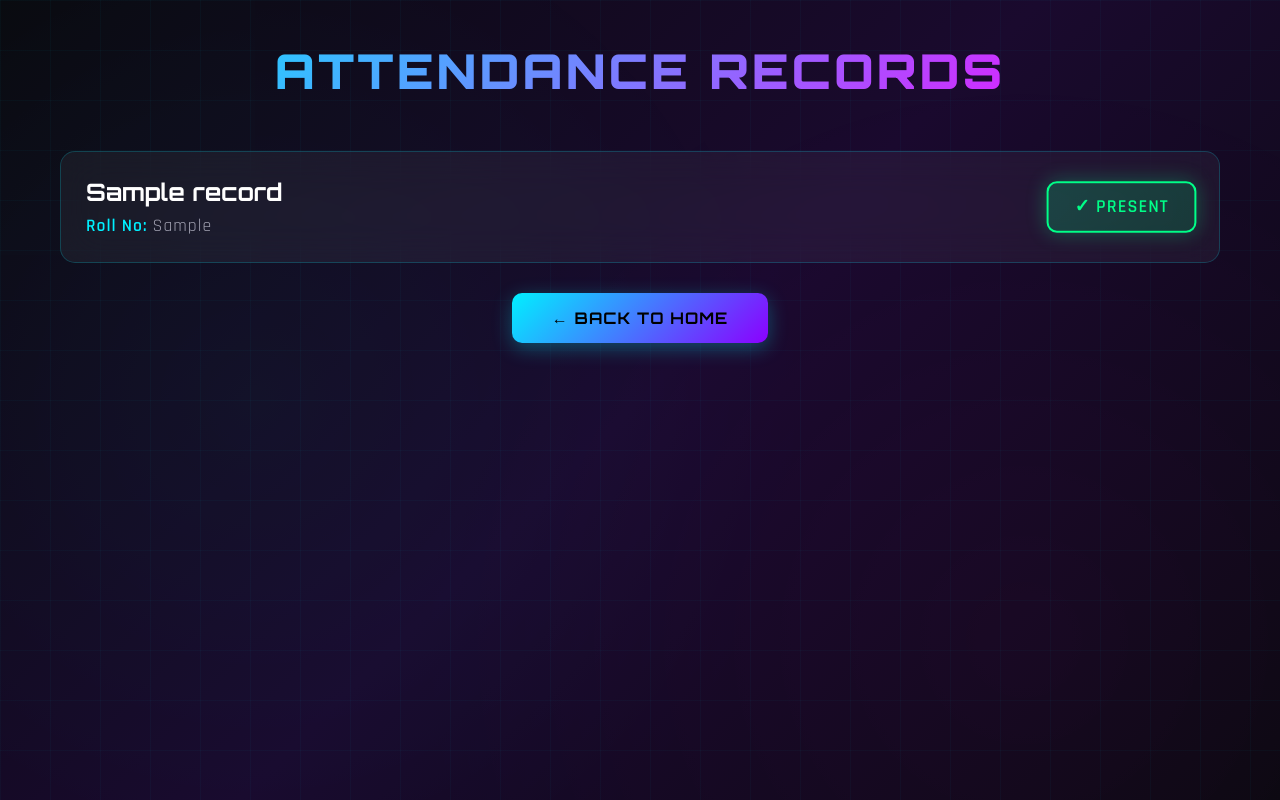
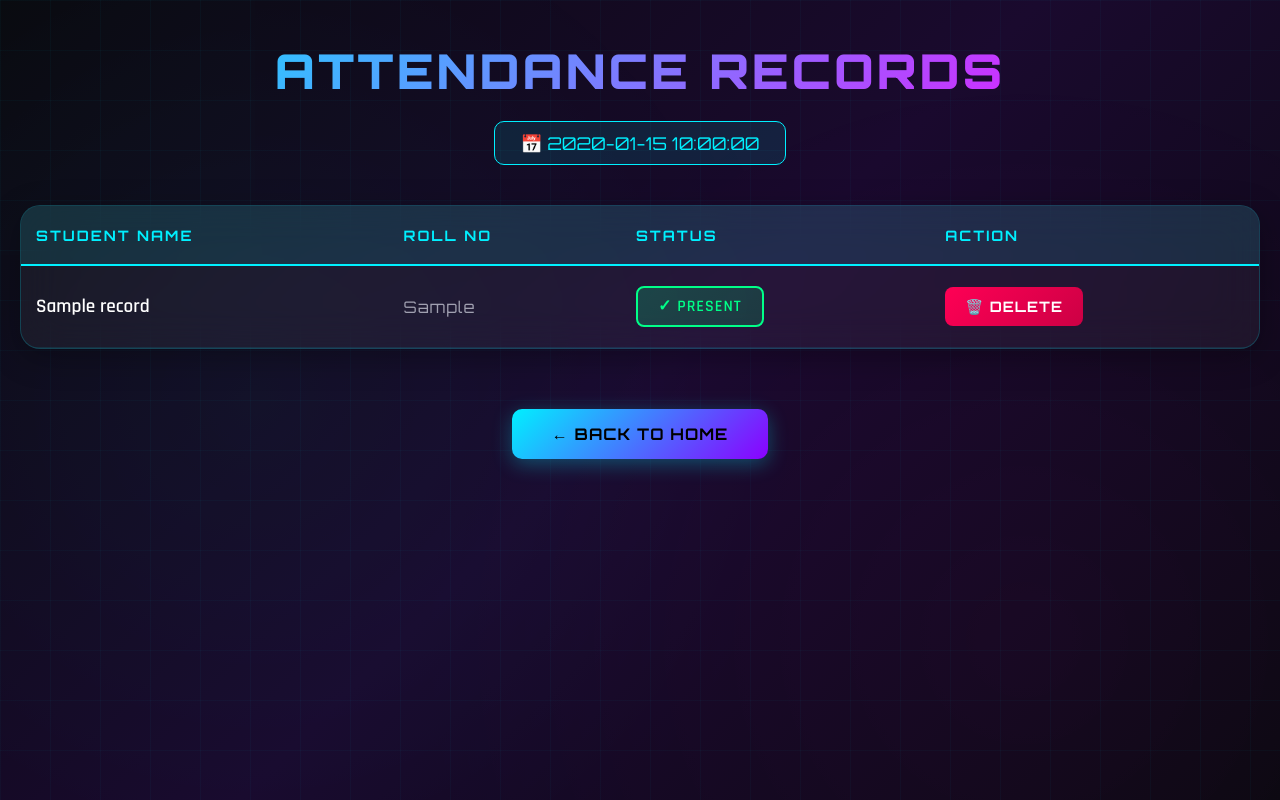
Before and after one commit to HarP25/smart-attendance-system, a Flask app: template templates/attendance.html in a window 1280 px wide. Run offline with Flask 3, Linux system fonts and the light colour scheme; the template is opened without the code that fills it: most values are stand-ins (such as "Sample title", 1, 10 or a date in 2020).

Commit message:
Refactor attendance HTML for improved layout and styling

```diff
--- a/templates/attendance.html
+++ b/templates/attendance.html
@@ -68,7 +68,7 @@
         }
 
         .container {
-            max-width: 1200px;
+            max-width: 1400px;
             margin: 0 auto;
             padding: 40px 20px;
             position: relative;
@@ -77,7 +77,7 @@
 
         .header {
             text-align: center;
-            margin-bottom: 50px;
+            margin-bottom: 40px;
             animation: slideDown 0.8s ease-out;
         }
 
@@ -105,10 +105,27 @@
             margin-bottom: 10px;
         }
 
-        .records-container {
-            display: grid;
-            gap: 20px;
+        .date-badge {
+            display: inline-block;
+            background: rgba(0, 240, 255, 0.1);
+            border: 1px solid var(--primary-neon);
+            border-radius: 10px;
+            padding: 10px 25px;
+            font-family: 'Orbitron', sans-serif;
+            font-size: 1.1rem;
+            color: var(--primary-neon);
+            margin-top: 10px;
+        }
+
+        .table-wrapper {
+            background: var(--glass-bg);
+            backdrop-filter: blur(20px);
+            border: 1px solid rgba(0, 240, 255, 0.2);
+            border-radius: 20px;
+            overflow: hidden;
+            box-shadow: 0 8px 32px rgba(0, 0, 0, 0.3);
             animation: fadeInUp 0.8s ease-out;
+            margin-bottom: 30px;
         }
 
         @keyframes fadeInUp {
@@ -122,19 +139,34 @@
             }
         }
 
-        .record-card {
-            background: var(--glass-bg);
-            backdrop-filter: blur(20px);
-            border: 1px solid rgba(0, 240, 255, 0.2);
-            border-radius: 15px;
-            padding: 25px;
+        table {
+            width: 100%;
+            border-collapse: collapse;
+        }
+
+        thead {
+            background: rgba(0, 240, 255, 0.1);
+            border-bottom: 2px solid var(--primary-neon);
+        }
+
+        th {
+            padding: 20px 15px;
+            text-align: left;
+            font-family: 'Orbitron', sans-serif;
+            font-weight: 700;
+            text-transform: uppercase;
+            letter-spacing: 2px;
+            font-size: 0.9rem;
+            color: var(--primary-neon);
+        }
+
+        tbody tr {
+            border-bottom: 1px solid rgba(0, 240, 255, 0.1);
             transition: all 0.3s ease;
-            position: relative;
-            overflow: hidden;
             animation: slideIn 0.6s ease-out backwards;
         }
 
-        .record-card:nth-child(n) {
+        tbody tr:nth-child(n) {
             animation-delay: calc(0.1s * var(--i));
         }
 
@@ -149,90 +181,70 @@
             }
         }
 
-        .record-card::before {
-            content: '';
-            position: absolute;
-            top: 0;
-            left: 0;
-            width: 4px;
-            height: 100%;
-            background: linear-gradient(180deg, var(--primary-neon), var(--secondary-neon));
-            opacity: 0;
-            transition: opacity 0.3s ease;
+        tbody tr:hover {
+            background: rgba(0, 240, 255, 0.05);
+            transform: scale(1.01);
         }
 
-        .record-card:hover {
-            border-color: var(--primary-neon);
-            transform: translateX(10px);
-            box-shadow: 0 8px 32px rgba(0, 240, 255, 0.2);
-        }
-
-        .record-card:hover::before {
-            opacity: 1;
-        }
-
-        .record-content {
-            display: grid;
-            grid-template-columns: 1fr auto;
-            gap: 20px;
-            align-items: center;
-        }
-
-        .student-details {
-            display: flex;
-            flex-direction: column;
-            gap: 8px;
+        td {
+            padding: 20px 15px;
+            font-size: 1rem;
         }
 
         .student-name {
-            font-size: 1.5rem;
             font-weight: 700;
             color: var(--text-primary);
-            font-family: 'Orbitron', sans-serif;
+            font-size: 1.2rem;
         }
 
-        .student-roll {
-            font-size: 1.1rem;
+        .roll-number {
             color: var(--text-secondary);
+            font-family: 'Orbitron', sans-serif;
             letter-spacing: 1px;
         }
 
-        .student-roll::before {
-            content: 'Roll No: ';
-            color: var(--primary-neon);
-            font-weight: 600;
-        }
-
         .status-badge {
-            padding: 12px 25px;
-            border-radius: 10px;
+            display: inline-block;
+            padding: 8px 20px;
+            border-radius: 8px;
             font-weight: 700;
-            font-size: 1.1rem;
+            font-size: 1rem;
             text-transform: uppercase;
             letter-spacing: 1px;
-            display: flex;
-            align-items: center;
-            gap: 8px;
-            animation: badgePulse 2s ease-in-out infinite;
-        }
-
-        @keyframes badgePulse {
-            0%, 100% { transform: scale(1); }
-            50% { transform: scale(1.05); }
         }
 
         .status-present {
             background: linear-gradient(135deg, rgba(0, 255, 136, 0.2), rgba(0, 204, 102, 0.2));
             border: 2px solid var(--success);
             color: var(--success);
-            box-shadow: 0 0 20px rgba(0, 255, 136, 0.3);
         }
 
         .status-absent {
             background: linear-gradient(135deg, rgba(255, 0, 85, 0.2), rgba(204, 0, 68, 0.2));
             border: 2px solid var(--danger);
             color: var(--danger);
-            box-shadow: 0 0 20px rgba(255, 0, 85, 0.3);
+        }
+
+        .delete-btn {
+            display: inline-block;
+            background: linear-gradient(135deg, var(--danger), #cc0044);
+            border: none;
+            border-radius: 8px;
+            padding: 10px 20px;
+            color: #fff;
+            font-family: 'Orbitron', sans-serif;
+            font-weight: 700;
+            font-size: 0.9rem;
+            text-transform: uppercase;
+            text-decoration: none;
+            cursor: pointer;
+            transition: all 0.3s ease;
+            letter-spacing: 1px;
+        }
+
+        .delete-btn:hover {
+            transform: translateY(-2px);
+            box-shadow: 0 5px 20px rgba(255, 0, 85, 0.5);
         }
 
         .empty-state {
@@ -278,13 +290,29 @@
             box-shadow: 0 8px 30px rgba(0, 240, 255, 0.5);
         }
 
-        @media (max-width: 768px) {
-            .record-content {
-                grid-template-columns: 1fr;
+        @media (max-width: 1200px) {
+            .table-wrapper {
+                overflow-x: auto;
             }
 
-            .status-badge {
-                justify-content: center;
+            table {
+                min-width: 900px;
+            }
+        }
+
+        @media (max-width: 768px) {
+            th, td {
+                padding: 15px 10px;
+                font-size: 0.9rem;
+            }
+
+            .header h1 {
+                font-size: 2rem;
+            }
+
+            .delete-btn {
+                padding: 8px 15px;
+                font-size: 0.8rem;
             }
         }
     </style>
@@ -295,27 +323,47 @@
     <div class="container">
         <div class="header">
             <h1>Attendance Records</h1>
+            {% if selected_date %}
+            <div class="date-badge">📅 {{ selected_date }}</div>
+            {% endif %}
         </div>
 
         {% if records %}
-        <div class="records-container">
-            {% for r in records %}
-            <div class="record-card" style="--i: {{ loop.index }}">
-                <div class="record-content">
-                    <div class="student-details">
-                        <div class="student-name">{{ r["name"] }}</div>
-                        <div class="student-roll">{{ r["roll_no"] }}</div>
-                    </div>
-                    <div class="status-badge status-{{ r['status'] }}">
-                        {% if r["status"] == "present" %}
-                            ✓ Present
-                        {% else %}
-                            ✗ Absent
-                        {% endif %}
-                    </div>
-                </div>
-            </div>
-            {% endfor %}
+        <div class="table-wrapper">
+            <table>
+                <thead>
+                    <tr>
+                        <th>Student Name</th>
+                        <th>Roll No</th>
+                        <th>Status</th>
+                        <th>Action</th>
+                    </tr>
+                </thead>
+                <tbody>
+                    {% for record in records %}
+                    <tr style="--i: {{ loop.index }}">
+                        <td class="student-name">{{ record["name"] }}</td>
+                        <td class="roll-number">{{ record["roll_no"] }}</td>
+                        <td>
+                            <span class="status-badge status-{{ record['status'] }}">
+                                {% if record["status"] == "present" %}
+                                    ✓ Present
+                                {% else %}
+                                    ✗ Absent
+                                {% endif %}
+                            </span>
+                        </td>
+                        <td>
+                            <a href="/delete_attendance/{{ record['student_id'] }}/{{ record['date'] }}"
+                               class="delete-btn"
+                               onclick="return confirm('⚠️ Delete this attendance entry?\n\nStudent: {{ record['name'] }}\nDate: {{ record['date'] }}\n\nThis action cannot be undone!')">
+                                🗑️ Delete
+                            </a>
+                        </td>
+                    </tr>
+                    {% endfor %}
+                </tbody>
+            </table>
         </div>
         {% else %}
         <div class="empty-state">
@@ -330,8 +378,9 @@
     </div>
 
     <script>
-        document.querySelectorAll('.record-card').forEach((card, index) => {
-            card.style.setProperty('--i', index);
+        // Add stagger animation to table rows
+        document.querySelectorAll('tbody tr').forEach((row, index) => {
+            row.style.setProperty('--i', index);
         });
     </script>
 </body>
```
